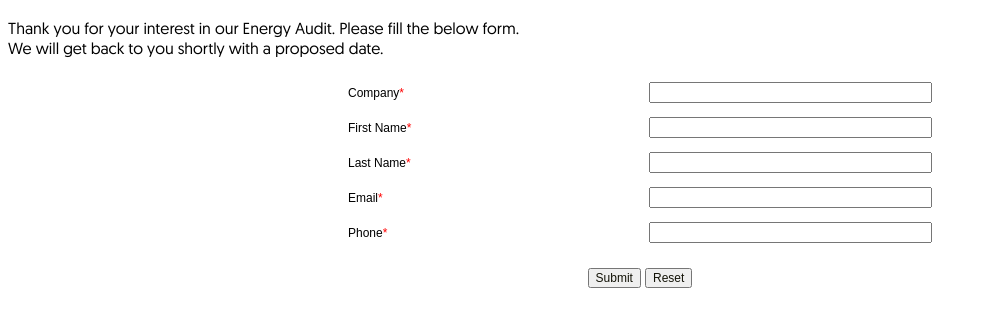
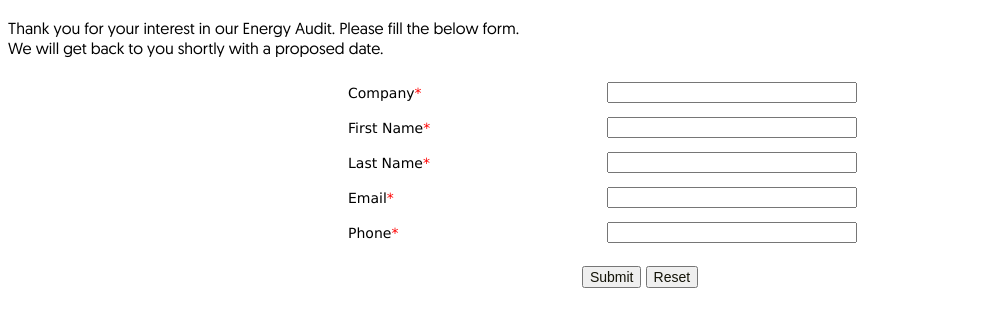
Before and after one commit to rapala61/zoluu, a website built with webpack: page public/src/html/templates/main/energy_audit/energy_audit.html in a window 1280 px wide. Shown: the part 55-382 px from the top of the page, without its empty margins (0-987 px from the left). Built offline with nearby package versions, Linux system fonts and the light colour scheme.

Commit message:
fixed form submission problem

```diff
--- a/public/src/html/templates/main/energy_audit/energy_audit.html
+++ b/public/src/html/templates/main/energy_audit/energy_audit.html
@@ -9,122 +9,48 @@
     </div>
     <div class="{{styles.form-body}}">
       <!-- Note :
-
    - You can modify the font style and form style to suit your website.
-
    - Code lines with comments “Do not remove this code”  are required for the form to work properly, make sure that you do not remove these lines of code.
-
    - The Mandatory check script can modified as to suit your business needs.
-
    - It is important that you test the modified form before going live.-->
-
 <div id='crmWebToEntityForm' style='width:600px;margin:auto;'>
-
    <META HTTP-EQUIV ='content-type' CONTENT='text/html;charset=UTF-8'>
-
    <form id="crm-form" action='https://crm.zoho.com/crm/WebToLeadForm' name=WebToLeads1862269000000289001 method='POST' accept-charset='UTF-8'>
 
-
 	 <!-- Do not remove this code. -->
-
 	<input type='text' style='display:none;' name='xnQsjsdp' value='57afe6bf298e0cc430541bdf782fbfc605e2cd7167e1ff15ae5a8da8a1400170'/>
-
 	<input type='hidden' name='zc_gad' id='zc_gad' value=''/>
-
 	<input type='text' style='display:none;' name='xmIwtLD' value='5e41cf633f19224ef98e0aac06824c7b3a91bff7cb8c387ce1e06f5d2b5995ba'/>
-
 	<input type='text' style='display:none;'  name='actionType' value='TGVhZHM='/>
 
-
-      <input type='text' style='display:none;' name='returnURL' value='https&#x3a;&#x2f;&#x2f;zoluusa.com' />
-
+	<input type='text' style='display:none;' name='returnURL' value='http&#x3a;&#x2f;&#x2f;zoluusa.com' />
 	 <!-- Do not remove this code. -->
-
 	<style>
-
 		tr , td {
-
 			padding:6px;
-
 			border-spacing:0px;
-
 			border-width:0px;
-
 			}
-
 	</style>
-
 	<table style='width:600px;background-color:white;color:black'>
 
+	<tr><td  style='nowrap:nowrap;text-align:left;font-size:14px;font-family:Verdana;width:200px;'>Company<span style='color:red;'>*</span></td><td style='width:250px;' ><input type='text' style='width:250px;'  maxlength='100' name='Company' /></td></tr>
 
-      <tr>
-        <td style="nowrap:nowrap;text-align:left;font-size:12px;font-family:Arial;width:30%;" >
-          Company<span style='color:red;'>*</span>
-        </td>
-        <td style='width:70%;'>
-          <input type='text' style='width:70%;float:right;' maxlength='100' name='Company'/>
+	<tr><td  style='nowrap:nowrap;text-align:left;font-size:14px;font-family:Verdana;width:200px;'>First Name<span style='color:red;'>*</span></td><td style='width:250px;' ><input type='text' style='width:250px;'  maxlength='40' name='First Name' /></td></tr>
+
+	<tr><td  style='nowrap:nowrap;text-align:left;font-size:14px;font-family:Verdana;width:200px;'>Last Name<span style='color:red;'>*</span></td><td style='width:250px;' ><input type='text' style='width:250px;'  maxlength='80' name='Last Name' /></td></tr>
+
+	<tr><td  style='nowrap:nowrap;text-align:left;font-size:14px;font-family:Verdana;width:200px;'>Email<span style='color:red;'>*</span></td><td style='width:250px;' ><input type='text' style='width:250px;'  maxlength='100' name='Email' /></td></tr>
+
+	<tr><td  style='nowrap:nowrap;text-align:left;font-size:14px;font-family:Verdana;width:200px;'>Phone<span style='color:red;'>*</span></td><td style='width:250px;' ><input type='text' style='width:250px;'  maxlength='30' name='Phone' /></td></tr>
+
+	<tr><td colspan='2' style='text-align:center; padding-top:15px;'>
+		<input style='font-size:14px;color:#131307' type='submit' value='Submit' />
+		<input type='reset' style='font-size:14px;color:#131307' value='Reset' />
 	    </td>
 	</tr>
-
-
-      <tr>
-        <td style="nowrap:nowrap;text-align:left;font-size:12px;font-family:Arial;width:30%;">
-          First Name<span style='color:red;'>*</span>
-        </td>
-        <td style='width:70%;'>
-          <input type='text' style='width:70%;float:right;' maxlength='40' name='First Name'/>
-        </td>
-      </tr>
-
-
-      <tr>
-        <td style="nowrap:nowrap;text-align:left;font-size:12px;font-family:Arial;width:30%;">
-          Last Name<span style='color:red;'>*</span>
-        </td>
-        <td style='width:70%;'>
-          <input type='text' maxlength='80' style='width:70%;float:right;' name='Last Name'/>
-        </td>
-      </tr>
-
-
-      <tr>
-        <td style="nowrap:nowrap;text-align:left;font-size:12px;font-family:Arial;width:30%;">
-          Email<span style='color:red;'>*</span>
-        </td>
-        <td style='width:70%;'>
-          <input type='text' maxlength='100' style='width:70%;float:right;' name='Email'/>
-        </td>
-      </tr>
-
-
-      <tr>
-        <td style="nowrap:nowrap;text-align:left;font-size:12px;font-family:Arial;width:30%;">
-          Phone<span style='color:red;'>*</span>
-        </td>
-        <td style='width:70%;'>
-          <input type='text' maxlength='30' style='width:70%;float:right;' name='Phone'/>
-        </td>
-      </tr>
-
-
-      <tr><td colspan='2' style="text-align:center;padding-top:15px">
-
-      <input style='font-size:12px;color:#131307' type='submit' value='Submit' />
-
-      <input type='reset' style='font-size:12px;color:#131307' value='Reset' />
-
-         </td>
-
-      </tr>
-
    </table>
-
-      <script>
-
-      </script>
-
 	</form>
-
 </div>
     </div>
   </div>
```
Also changed, not shown: public/dist/energyAudit.bundle.js, 4 other files. Lines whose indentation alone changed are shown as unchanged.
